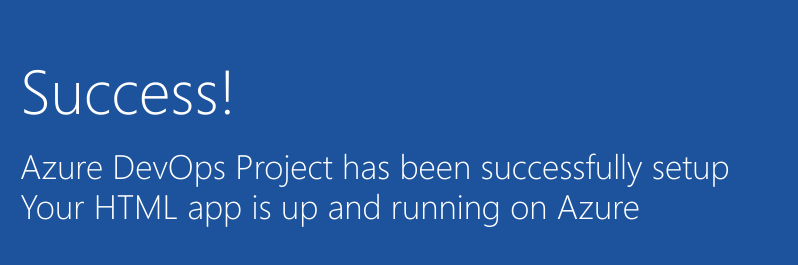
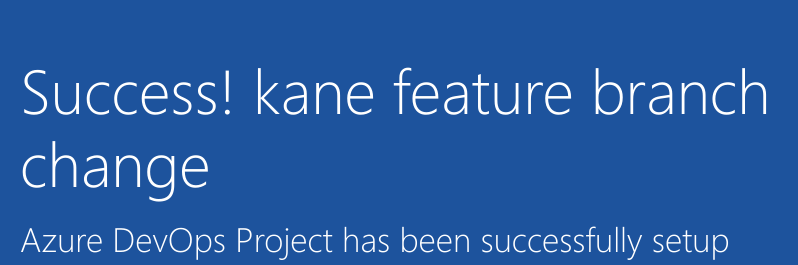
Before and after one commit to Infinity-Bright/assignment2, a plain HTML site: page index.html in a window 1280 px wide. Shown: the part 325-590 px from the top of the page, 205-1003 px from the left. Drawn offline with Linux system fonts and the light colour scheme.

Commit message:
modified kane feature branch

```diff
--- a/index.html
+++ b/index.html
@@ -18,7 +18,7 @@
             </a>
         </div>
             <div class="content-body">
-                <div class="success-text">Success!</div>
+                <div class="success-text">Success! kane feature branch change</div>
                 <div class="description line-1"> Azure DevOps Project has been successfully setup</div>
                 <div class="description line-2"> Your HTML app is up and running on Azure</div>
                 <div class="next-steps-container">
```
